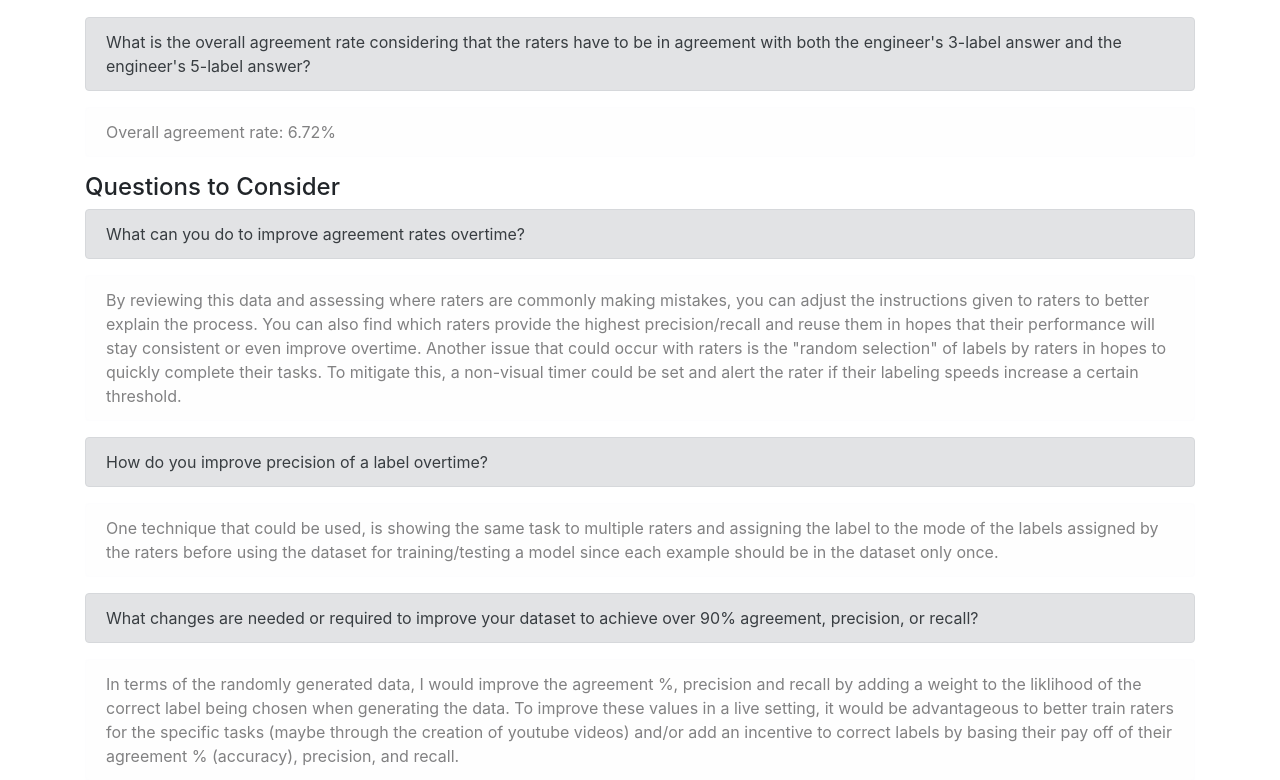
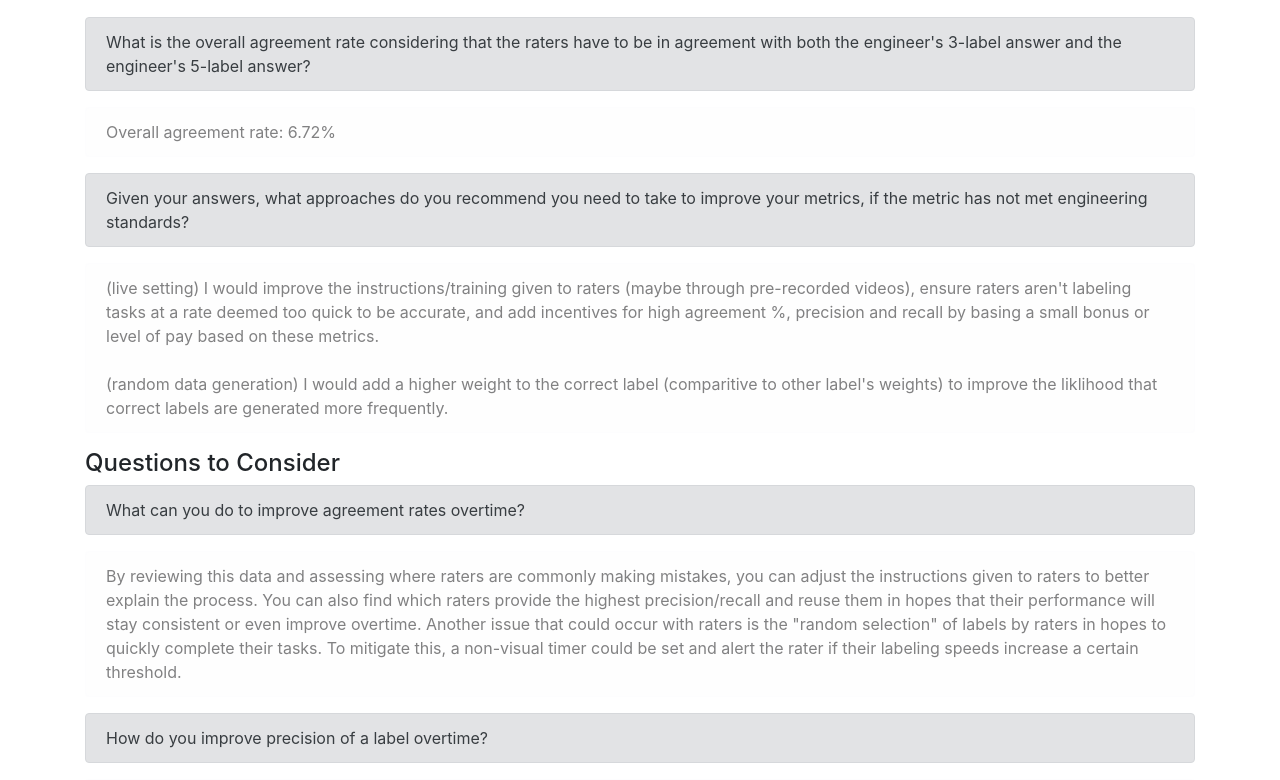
Before and after one commit to bendevera/lodestone-programming-assignment, a Flask app: page / in a window 1280 px wide. Shown: the part 2911-3691 px from the top of the page. Run offline with Flask 2, Linux system fonts and the light colour scheme; data comes from the database, SQL or seed files in the repository; some libraries are stand-ins or nearby versions.

Commit message:
add response to 'how to improve' question

```diff
--- a/templates/index.html
+++ b/templates/index.html
@@ -128,6 +128,16 @@
         <div class="alert alert-light" role="alert">
             Overall agreement rate: 6.72%
         </div>
+
+        <div class="alert alert-secondary" role="alert">
+            Given your answers, what approaches do you recommend you need to take to improve your metrics, if the metric has not met engineering standards?
+        </div>
+
+        <div class="alert alert-light" role="alert">
+            (live setting) I would improve the instructions/training given to raters (maybe through pre-recorded videos), ensure raters aren't labeling tasks at a rate deemed too quick to be accurate, and add incentives for high agreement %, precision and recall by basing a small bonus or level of pay based on these metrics. <br><br>
+
+            (random data generation) I would add a higher weight to the correct label (comparitive to other label's weights) to improve the liklihood that correct labels are generated more frequently.
+        </div>
     </div>
 
     <div class="container my-2">
```
Also changed, not shown: README.md.
